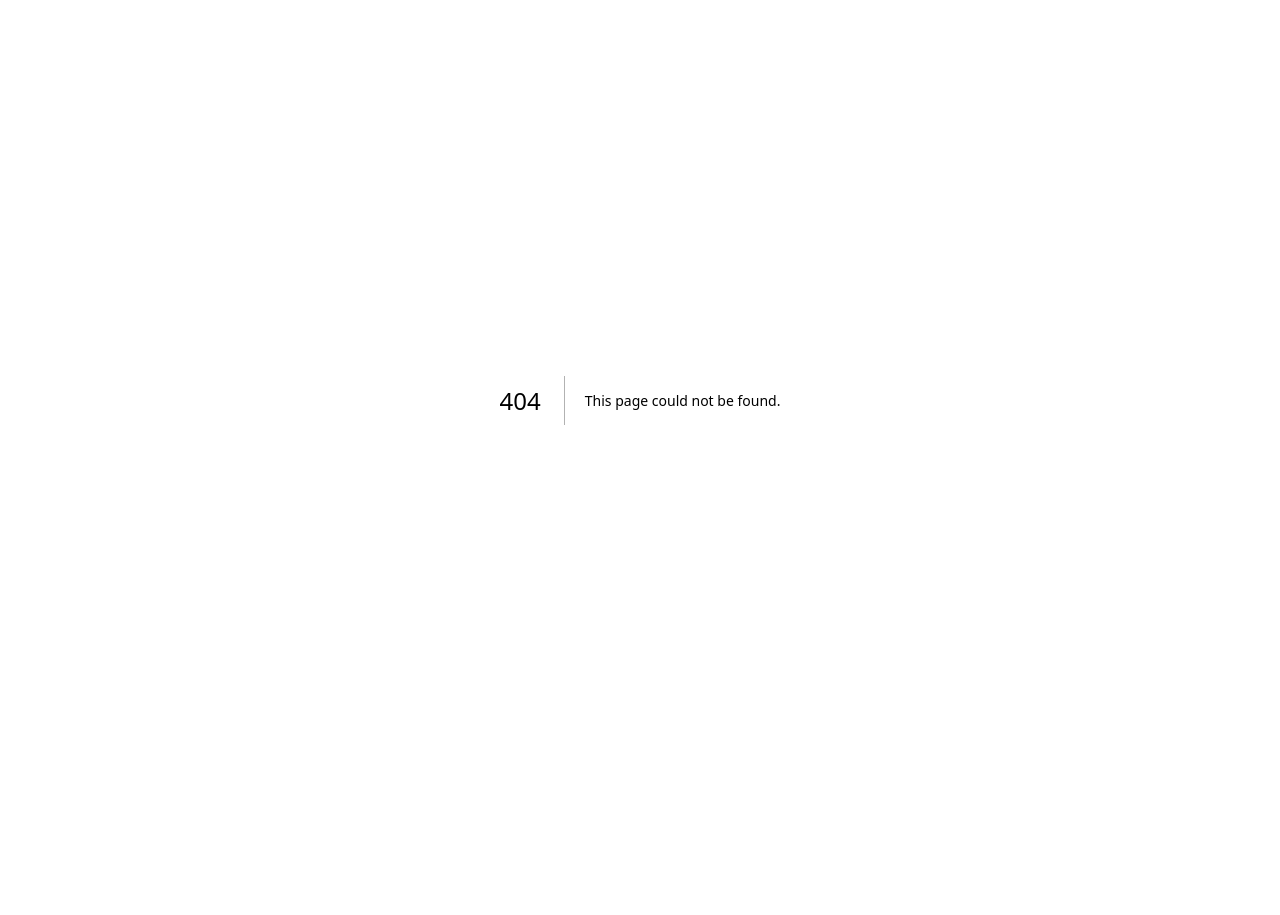
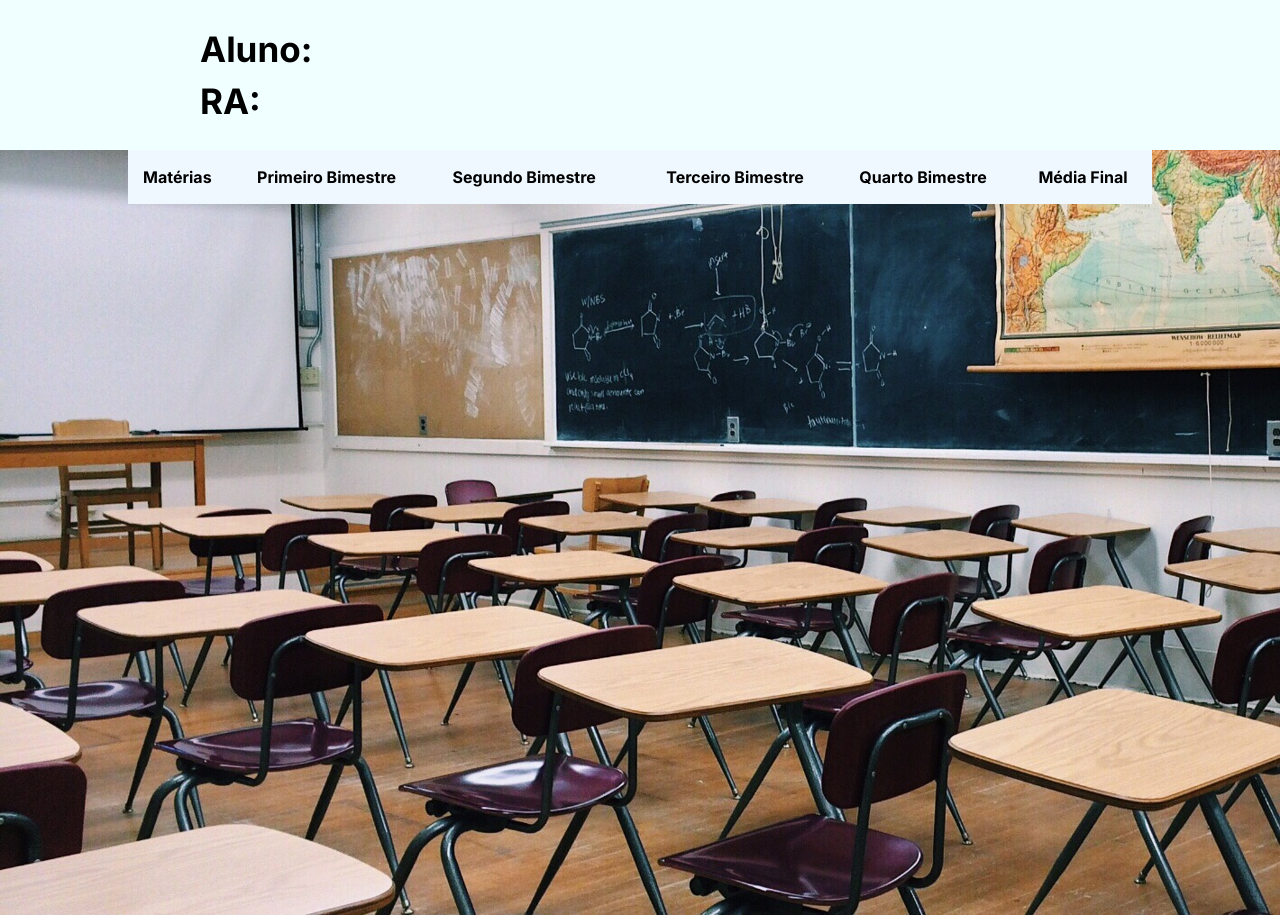
Before and after one commit to denisfl1/Control_of_Student_Grades-FrontEnd, a Next.js app: page /allnotes/1 in a window 1280 px wide. Before the commit this address had no page. Before the commit the page ends 800 px from the top, so only its background shows below. Built offline with nearby package versions, Linux system fonts and the light colour scheme; no server answers.

Commit message:
updateFrontEnd

```diff
--- a/src/app/allnotes/page.tsx
+++ b/src/app/allnotes/[id]/page.tsx
@@ -2,15 +2,21 @@
 "use client"
 import React, { useEffect, useState } from "react";
 import {API} from "@/api/api"
+import background from "@/imgs/classroom.jpg"
 
-export default function studentNotes (){
+interface idParams{
+   params:{id:string}
+}
+
+
+export default function studentNotes ({params}:idParams){
 
     const [students,setStudents] = useState<any>([])
     const [notes,setNotes] = useState<string[]>([])
 
     useEffect(()=>{
 
-       API.get('/getStudent').then(
+       API.get(`/getStudent/${params.id}`).then(
         res=>{
             const data = res.data
             setStudents(data)
@@ -25,8 +31,8 @@ export default function studentNotes (){
 
     const notesColor=(val:any)=>{
 
-        if( val >= 7 ) return "#32CD32"
-        return "#FF0000"
+        if( val >= 7 ) return "#87CEFA"
+        return "#FA8072"
 
     }
 
@@ -53,10 +59,13 @@ export default function studentNotes (){
 
     return(
     <div className="tableAllNotesContainer">
+            <img style={{zIndex:-1,position:'absolute'}} src={background.src}></img>
+        <div className="studentInfoContainer" style={{height:'150px',backgroundColor:"#F0FFFF"}}>
 
-        <div className="studentInfo" style={{height:'150px'}}>
+        <div className="studentInfo" >
           <div style={{display:'flex',alignItems:"center",fontWeight:"bold",fontSize:'35px'}}><h1 >Aluno:</h1><h1 style={{fontWeight:"normal"}}>{students.name} {students.surname}</h1></div>
           <div style={{display:'flex',alignItems:"center",fontWeight:"bold",fontSize:'35px'}}><h1 >RA:</h1><h1 style={{fontWeight:"normal"}}>{students.ra}</h1></div>
+        </div>
 
         </div>
 
--- a/src/app/globals.css
+++ b/src/app/globals.css
@@ -146,9 +146,21 @@ select{
   /* color:rgb(147, 27, 51); */
 }
 
+.studentInfoContainer{
+  /* margin-left: 200px; */
+  display: flex;
+  align-items: center;
+  justify-content: left;
+}
+
 .studentInfo{
-  margin-left: 40px;
+display: flex;
+flex-direction: column;
+margin-left: 200px;
+
+
 }
+
 .tableAllNotesSubContainer{
 width: 100%;
 }
--- a/src/app/students/page.tsx
+++ b/src/app/students/page.tsx
@@ -200,7 +200,7 @@ export default function studentsList(){
             <td>{student.name}</td>
             <td>{student.surname}</td>
             <td className="text-center" style={{backgroundColor:notes('color',student),color:'white'}}>{notes('notes',student)}</td>
-            <td><Link href='/home'><img className="w-8 m-auto" src={see.src}></img></Link></td>
+            <td><Link href={`/allnotes/${student.ra}`}><img className="w-8 m-auto" src={see.src}></img></Link></td>
 
         </tr>
       )})}
```
